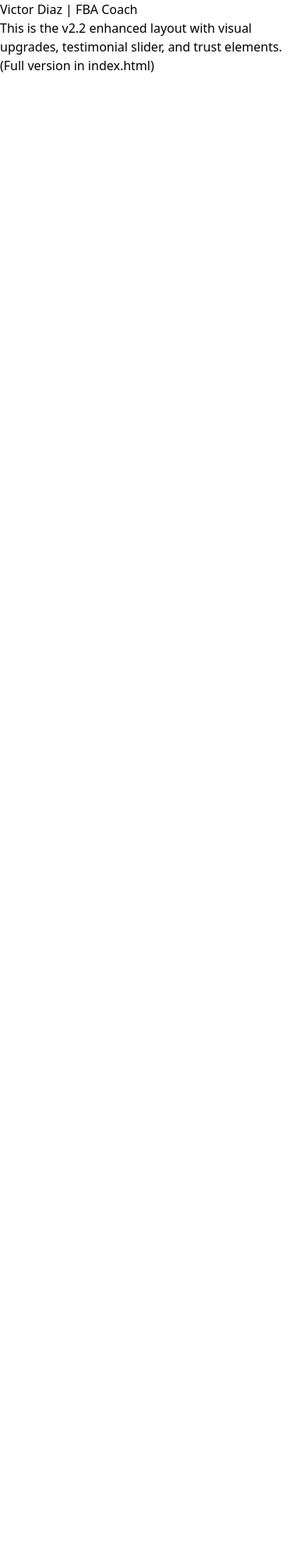
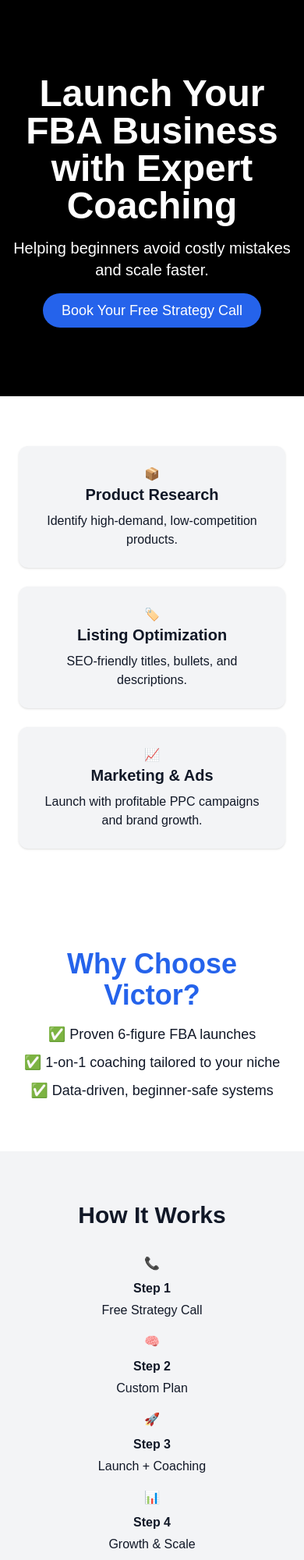
Before and after one commit to alvidiego/victor-fba-site2, a plain HTML site: page index.html in a window 390 px wide. Shown: the top 2000 px of the page at 78% size. Before the commit the page ends 844 px from the top, so only its background shows below. Drawn offline with nearby package versions, Linux system fonts and the light colour scheme.

Commit message:
🚀 v2.2 Final: Full site layout now live

```diff
--- a/index.html
+++ b/index.html
@@ -1,16 +1,81 @@
 <!DOCTYPE html>
-<!-- This will be the full updated HTML content for Victor Diaz's v2.2 site -->
-<!-- Includes polished hero, card-style services, how it works, testimonial slider, and trust signals -->
 <html lang="en">
 <head>
   <meta charset="UTF-8" />
   <meta name="viewport" content="width=device-width, initial-scale=1.0" />
-  <title>Victor Diaz | FBA Mentor</title>
-  <meta name="description" content="Expert coaching to help beginners launch and scale their Amazon FBA businesses." />
+  <title>Victor Diaz | Amazon FBA Mentor</title>
+  <meta name="description" content="Expert coaching to help beginners launch and scale their Amazon FBA businesses.">
   <script src="https://cdn.tailwindcss.com"></script>
+  <style>
+    body { font-family: sans-serif; }
+    .slider { animation: slide 16s infinite; }
+    @keyframes slide {
+      0% { transform: translateX(0); }
+      33% { transform: translateX(-100%); }
+      66% { transform: translateX(-200%); }
+      100% { transform: translateX(0); }
+    }
+  </style>
 </head>
-<body>
-  <h1>Victor Diaz | FBA Coach</h1>
-  <p>This is the v2.2 enhanced layout with visual upgrades, testimonial slider, and trust elements. (Full version in index.html)</p>
+<body class="bg-white text-gray-900">
+
+  <!-- Hero Section -->
+  <section class="text-center py-24 bg-black text-white">
+    <h1 class="text-5xl font-bold mb-4">Launch Your FBA Business with Expert Coaching</h1>
+    <p class="text-xl mb-6">Helping beginners avoid costly mistakes and scale faster.</p>
+    <a href="#contact" class="bg-blue-600 hover:bg-blue-700 text-white px-6 py-3 rounded-full text-lg">Book Your Free Strategy Call</a>
+  </section>
+
+  <!-- Services Section -->
+  <section class="max-w-6xl mx-auto px-6 py-16 grid md:grid-cols-3 gap-6 text-center">
+    <div class="p-6 bg-gray-100 rounded-xl shadow">📦<h3 class="font-bold text-xl mb-2">Product Research</h3><p>Identify high-demand, low-competition products.</p></div>
+    <div class="p-6 bg-gray-100 rounded-xl shadow">🏷️<h3 class="font-bold text-xl mb-2">Listing Optimization</h3><p>SEO-friendly titles, bullets, and descriptions.</p></div>
+    <div class="p-6 bg-gray-100 rounded-xl shadow">📈<h3 class="font-bold text-xl mb-2">Marketing & Ads</h3><p>Launch with profitable PPC campaigns and brand growth.</p></div>
+  </section>
+
+  <!-- Why Choose Us -->
+  <section class="bg-white py-16 px-6 max-w-4xl mx-auto text-center">
+    <h2 class="text-4xl font-bold text-blue-600 mb-4">Why Choose Victor?</h2>
+    <ul class="text-lg space-y-2">
+      <li>✅ Proven 6-figure FBA launches</li>
+      <li>✅ 1-on-1 coaching tailored to your niche</li>
+      <li>✅ Data-driven, beginner-safe systems</li>
+    </ul>
+  </section>
+
+  <!-- How It Works -->
+  <section class="bg-gray-100 py-16 px-6 max-w-6xl mx-auto">
+    <h2 class="text-3xl font-bold mb-8 text-center">How It Works</h2>
+    <div class="grid md:grid-cols-4 gap-4 text-center">
+      <div>📞<h3 class="font-bold mt-2 mb-1">Step 1</h3><p>Free Strategy Call</p></div>
+      <div>🧠<h3 class="font-bold mt-2 mb-1">Step 2</h3><p>Custom Plan</p></div>
+      <div>🚀<h3 class="font-bold mt-2 mb-1">Step 3</h3><p>Launch + Coaching</p></div>
+      <div>📊<h3 class="font-bold mt-2 mb-1">Step 4</h3><p>Growth & Scale</p></div>
+    </div>
+  </section>
+
+  <!-- Testimonials Slider -->
+  <section class="overflow-hidden bg-white py-16 px-6">
+    <h2 class="text-3xl font-bold text-center mb-8">Client Success Stories</h2>
+    <div class="w-full max-w-3xl mx-auto relative">
+      <div class="flex w-[300%] slider">
+        <div class="w-full px-4 text-center"><blockquote class="italic">"Victor helped me launch my first Amazon product and hit $10K in 2 months!"</blockquote><p class="mt-2">– Sarah G.</p></div>
+        <div class="w-full px-4 text-center"><blockquote class="italic">"Thanks to Victor, I avoided beginner mistakes and made my first sale fast."</blockquote><p class="mt-2">– Daniel M.</p></div>
+        <div class="w-full px-4 text-center"><blockquote class="italic">"Legit strategies, step-by-step guidance. Worth every penny."</blockquote><p class="mt-2">– Nina L.</p></div>
+      </div>
+    </div>
+  </section>
+
+  <!-- Contact -->
+  <section id="contact" class="bg-blue-50 py-16 px-6 text-center">
+    <h2 class="text-3xl font-bold mb-4">Get In Touch</h2>
+    <p>Email: victor@example.com</p>
+    <p>Instagram: @victor_diaz</p>
+  </section>
+
+  <!-- Footer -->
+  <footer class="bg-gray-900 text-white text-center py-6">
+    <p class="text-sm">© 2025 Victor Diaz. All rights reserved.</p>
+  </footer>
 </body>
 </html>
```
